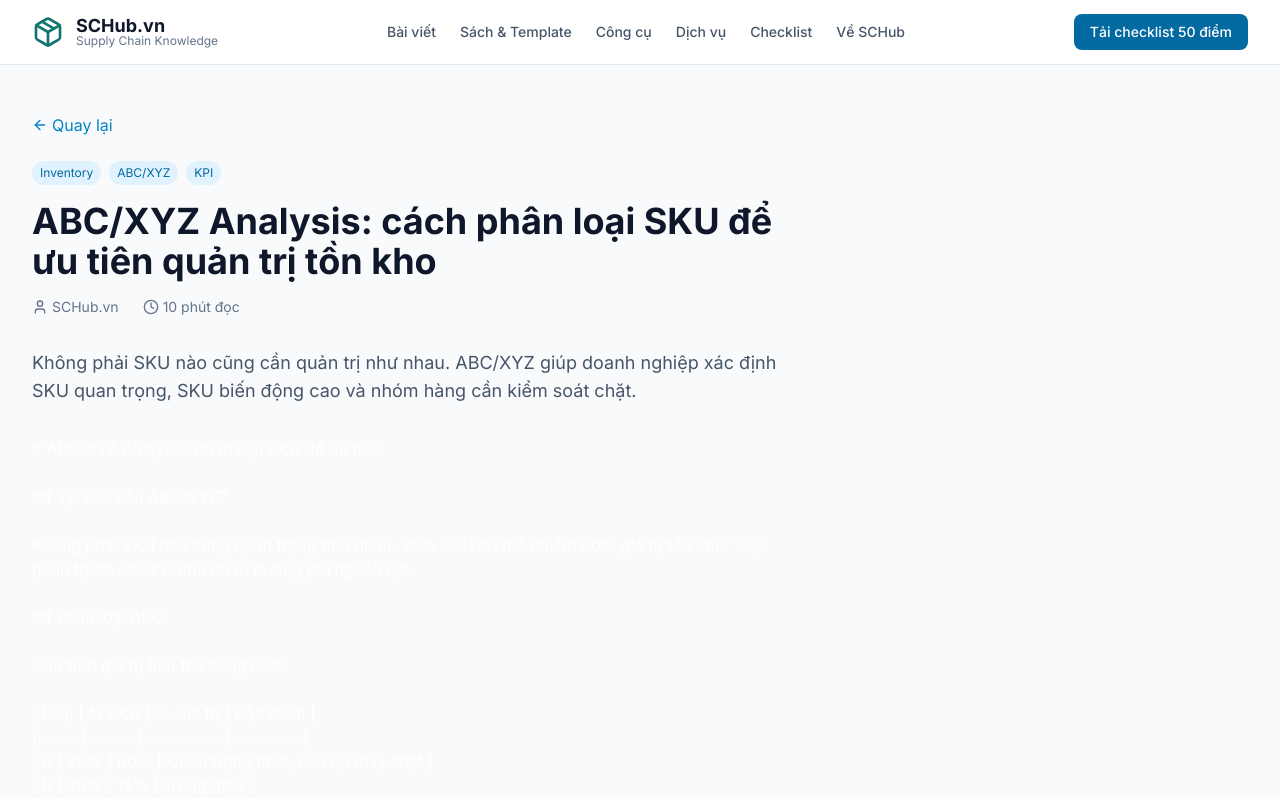
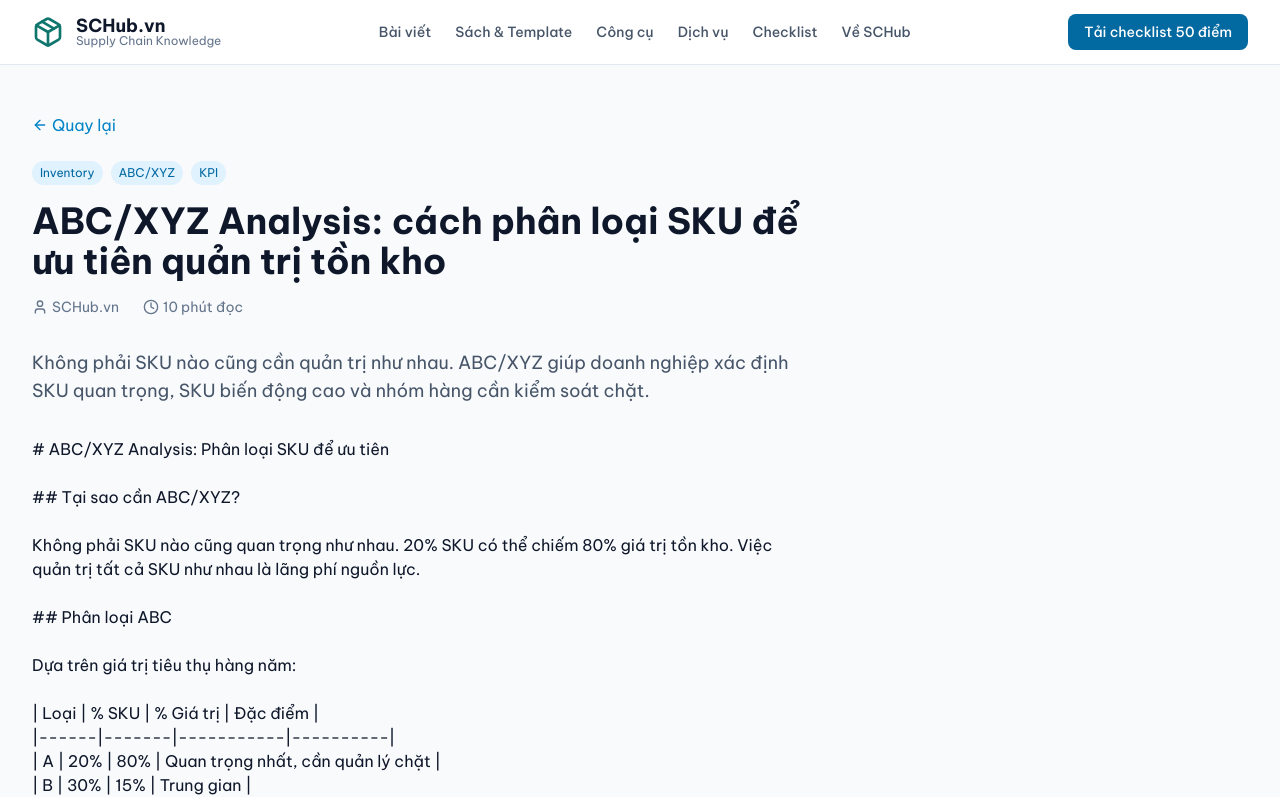
Before and after one commit to thangcq0310/my-portfolio, a React (Vite) app: page /articles/abc-xyz-analysis-phan-loai-sku in a window 1280 px wide. Shown: the top 797 px of the page. Built offline with nearby package versions, Linux system fonts and the light colour scheme.

Commit message:
feat: apply Enterprise theme - Be Vietnam Pro font, custom palette tokens

```diff
--- a/index.html
+++ b/index.html
@@ -8,7 +8,7 @@
     <meta name="description" content="Nền tảng kiến thức, công cụ và template Supply Chain thực chiến cho người Việt." />
     <link rel="preconnect" href="https://fonts.googleapis.com" />
     <link rel="preconnect" href="https://fonts.gstatic.com" crossorigin />
-    <link href="https://fonts.googleapis.com/css2?family=Inter:wght@400;500;600;700&display=swap" rel="stylesheet" />
+    <link href="https://fonts.googleapis.com/css2?family=Be+Vietnam+Pro:wght@400;500;600;700&display=swap" rel="stylesheet" />
   </head>
   <body>
     <div id="root"></div>
--- a/src/index.css
+++ b/src/index.css
@@ -4,266 +4,68 @@
 
 @layer base {
   :root {
-    --background: 0 0% 3.9%;
-    --foreground: 0 0% 100%;
-    --card: 0 0% 3.9%;
-    --card-foreground: 0 0% 100%;
-    --popover: 0 0% 3.9%;
-    --popover-foreground: 0 0% 100%;
-    --primary: 346 77% 50%;
-    --primary-foreground: 0 0% 100%;
-    --secondary: 217.2 91% 50%;
-    --secondary-foreground: 0 0% 100%;
-    --muted: 0 0% 14%;
-    --muted-foreground: 0 0% 63%;
-    --accent: 217.2 91% 50%;
-    --accent-foreground: 0 0% 100%;
-    --destructive: 0 84% 60%;
-    --destructive-foreground: 0 0% 100%;
-    --border: 0 0% 14%;
-    --input: 0 0% 14%;
-    --ring: 346 77% 50%;
+    --primary: #072C2C;
+    --primary-foreground: #FFFFFF;
+    --secondary: #FF5F03;
+    --secondary-foreground: #FFFFFF;
+    --success: #16A34A;
+    --success-foreground: #FFFFFF;
+    --warning: #D97706;
+    --warning-foreground: #FFFFFF;
+    --danger: #DC2626;
+    --danger-foreground: #FFFFFF;
+    --surface: #F8FAFC;
+    --text-primary: #0F172A;
+    --text-secondary: #475569;
+    --border: #E2E8F0;
     --radius: 0.75rem;
   }
 
   * {
-    @apply border-border;
+    @apply border-slate-200;
   }
 
   body {
-    @apply bg-[#0a0a0a] text-white font-sans antialiased;
+    @apply bg-slate-50 text-slate-900 font-sans antialiased;
   }
 }
 
 @layer utilities {
-/* --- Gradient Text --- */
-.text-gradient {
-    @apply bg-gradient-to-br from-pink-500 via-purple-500 to-blue-500 bg-clip-text text-transparent;
-  }
-
-  .text-gradient-pink {
-    @apply bg-gradient-to-br from-pink-500 to-pink-400 bg-clip-text text-transparent;
-  }
-
-  .text-gradient-blue {
-    @apply bg-gradient-to-br from-blue-500 to-blue-400 bg-clip-text text-transparent;
-  }
-
-  /* --- Glass Card (using raw CSS since v3 @apply doesn't support opacity) --- */
-  .glass-card {
-    background: linear-gradient(135deg, rgba(255, 255, 255, 0.08) 0%, rgba(255, 255, 255, 0.03) 100%);
-    backdrop-filter: blur(20px) saturate(200%);
-    -webkit-backdrop-filter: blur(20px) saturate(200%);
-    border: 1px solid rgba(255, 255, 255, 0.12);
-    border-radius: 1rem;
-    box-shadow: 0 8px 32px rgba(0, 0, 0, 0.3);
-  }
-
-  /* --- Glass --- */
-  .glass {
-    background: rgba(255, 255, 255, 0.05);
-    backdrop-filter: blur(16px) saturate(180%);
-    -webkit-backdrop-filter: blur(16px) saturate(180%);
-    border: 1px solid rgba(255, 255, 255, 0.1);
-  }
-
-  /* --- Glass Input --- */
-  .glass-input {
-    background: rgba(255, 255, 255, 0.03);
-    border: 1px solid rgba(255, 255, 255, 0.15);
-    border-radius: 0.75rem;
-    color: white;
-    outline: none;
-    transition: all 0.2s ease;
-  }
-
-  .glass-input::placeholder {
-    color: rgba(255, 255, 255, 0.4);
-  }
-
-  .glass-input:focus {
-    border-color: rgba(236, 72, 153, 0.5);
-    box-shadow: 0 0 0 2px rgba(236, 72, 153, 0.2);
-  }
-
-  /* --- Typewriter Cursor --- */
-  .cursor-blink {
-    @apply inline-block w-[2px] h-[1.2em] bg-pink-500 ml-[2px] align-text-bottom;
-    animation: blink 1s step-end infinite;
-  }
-
-  @keyframes blink {
-    0%, 100% { opacity: 1; }
-    50% { opacity: 0; }
-  }
-
-  /* --- Gradient Mesh Background --- */
-  .bg-mesh {
-    background:
-      radial-gradient(ellipse 100% 80% at 20% 10%, rgba(139, 92, 246, 0.15) 0%, transparent 50%),
-      radial-gradient(ellipse 80% 60% at 80% 20%, rgba(236, 72, 153, 0.12) 0%, transparent 50%),
-      radial-gradient(ellipse 60% 50% at 50% 80%, rgba(59, 130, 246, 0.1) 0%, transparent 50%),
-      radial-gradient(ellipse 100% 100% at 0% 100%, rgba(16, 185, 129, 0.05) 0%, transparent 40%);
-    background-color: hsl(0, 0%, 3.9%);
-  }
-
-  /* --- Dot Pattern Background --- */
-  .bg-dots {
-    background-image: radial-gradient(rgba(255, 255, 255, 0.05) 1px, transparent 1px);
-    background-size: 24px 24px;
-  }
-
-  /* --- Liquid Glass Effect --- */
-  .liquid-glass {
-    @apply relative rounded-3xl border border-white/15;
-    background: linear-gradient(
-      135deg,
-      rgba(255, 255, 255, 0.1) 0%,
-      rgba(255, 255, 255, 0.05) 40%,
-      rgba(255, 255, 255, 0.02) 100%
-    );
-    backdrop-filter: blur(24px) saturate(200%);
-    -webkit-backdrop-filter: blur(24px) saturate(200%);
-    box-shadow:
-      0 25px 50px -12px rgba(0, 0, 0, 0.4),
-      inset 0 1px 0 rgba(255, 255, 255, 0.1);
-  }
-
-  .glass {
-    @apply border border-white/10;
-    background: rgba(255, 255, 255, 0.05);
-    backdrop-filter: blur(16px) saturate(180%);
-    -webkit-backdrop-filter: blur(16px) saturate(180%);
-  }
-
-  .glass-card {
-    @apply rounded-2xl;
-    background: linear-gradient(
-      135deg,
-      rgba(255, 255, 255, 0.08) 0%,
-      rgba(255, 255, 255, 0.03) 100%
-    );
-    backdrop-filter: blur(20px) saturate(200%);
-    -webkit-backdrop-filter: blur(20px) saturate(200%);
-    border: 1px solid rgba(255, 255, 255, 0.12);
-    box-shadow:
-      0 8px 32px rgba(0, 0, 0, 0.3),
-      inset 0 1px 0 rgba(255, 255, 255, 0.1);
-  }
-
-  .glass-sidebar {
-    background: linear-gradient(
-      180deg,
-      rgba(10, 10, 10, 0.95) 0%,
-      rgba(5, 5, 5, 0.98) 100%
-    );
-    backdrop-filter: blur(20px);
-    -webkit-backdrop-filter: blur(20px);
-    border-right: 1px solid rgba(255, 255, 255, 0.06);
-  }
-
-  .glass-btn {
-    @apply rounded-xl border border-white/20 text-white font-semibold transition-all duration-300;
-    background: linear-gradient(135deg, #ec4899 0%, #8b5cf6 100%);
-    box-shadow: 0 4px 15px rgba(236, 72, 153, 0.3);
-  }
-
-  .glass-btn:hover {
-    @apply -translate-y-0.5;
-    box-shadow: 0 8px 25px rgba(236, 72, 153, 0.4);
-  }
-
-  .glass-btn-outline {
-    @apply rounded-xl border border-white/15 text-white font-semibold transition-all duration-300;
-    background: rgba(255, 255, 255, 0.03);
-    backdrop-filter: blur(10px);
-    -webkit-backdrop-filter: blur(10px);
-  }
-
-  .glass-btn-outline:hover {
-    background: rgba(255, 255, 255, 0.08);
-    border-color: rgba(255, 255, 255, 0.3);
-  }
-
-  .glass-badge {
-    @apply rounded-full px-3 py-1 text-xs;
-    background: rgba(255, 255, 255, 0.08);
-    backdrop-filter: blur(8px);
-    -webkit-backdrop-filter: blur(8px);
-    border: 1px solid rgba(255, 255, 255, 0.1);
-    color: rgba(255, 255, 255, 0.7);
-  }
-
   /* --- Skip Link --- */
   .skip-link {
-    @apply absolute -left-[9999px] z-[100] px-8 py-4 bg-primary text-white font-semibold rounded-br-xl;
+    @apply absolute -left-[9999px] z-[100] px-8 py-4 bg-sky-700 text-white font-semibold rounded-br-xl;
   }
 
   .skip-link:focus {
     @apply left-0;
   }
 
-  /* --- Glow Effects --- */
-  .glow-pink {
-    box-shadow: 0 0 20px rgba(236, 72, 153, 0.3);
+  /* --- Focus Ring --- */
+  .focus-ring:focus {
+    @apply outline-2 outline-offset-2 outline-sky-600;
   }
 
-  .glow-blue {
-    box-shadow: 0 0 20px rgba(59, 130, 246, 0.3);
+  /* --- Card Hover --- */
+  .card-hover {
+    @apply transition-all duration-200;
   }
 
-  /* --- Animations --- */
-  .hover-lift {
-    @apply transition-all duration-300;
+  .card-hover:hover {
+    @apply shadow-md -translate-y-0.5;
   }
 
-  .hover-lift:hover {
-    @apply -translate-y-1;
-    box-shadow: 0 20px 40px rgba(0, 0, 0, 0.3);
+  /* --- Text Truncate --- */
+  .line-clamp-2 {
+    display: -webkit-box;
+    -webkit-line-clamp: 2;
+    -webkit-box-orient: vertical;
+    overflow: hidden;
   }
 
-  .hover-scale {
-    @apply transition-transform duration-200;
-  }
-
-  .hover-scale:hover {
-    @apply scale-105;
-  }
-
-  .hover-shine {
-    @apply relative overflow-hidden;
-  }
-
-  .hover-shine::after {
-    content: '';
-    @apply absolute top-0 -left-full w-full h-full transition-all duration-500;
-    background: linear-gradient(
-      90deg,
-      transparent 0%,
-      rgba(255, 255, 255, 0.2) 50%,
-      transparent 100%
-    );
-  }
-
-  .hover-shine:hover::after {
-    @apply left-full;
-  }
-
-  .hover-glow {
-    @apply transition-shadow duration-300;
-  }
-
-  .hover-glow:hover {
-    box-shadow: 0 0 20px rgba(236, 72, 153, 0.2);
-  }
-
-  /* --- Touch Target --- */
-  .touch-target {
-    @apply min-h-[44px] min-w-[44px];
-  }
-
-  /* --- Voice Focus --- */
-  .voice-focus:focus {
-    @apply outline outline-2 outline-offset-2 outline-pink-500;
+  .line-clamp-3 {
+    display: -webkit-box;
+    -webkit-line-clamp: 3;
+    -webkit-box-orient: vertical;
+    overflow: hidden;
   }
 }
--- a/tailwind.config.js
+++ b/tailwind.config.js
@@ -7,19 +7,19 @@ export default {
   theme: {
     extend: {
       fontFamily: {
-        sans: ['Inter', 'system-ui', '-apple-system', 'BlinkMacSystemFont', 'Segoe UI', 'Roboto', 'sans-serif'],
-        mono: ['Fira Code', 'ui-monospace', 'Consolas', 'monospace'],
+        sans: ['Be Vietnam Pro', 'system-ui', '-apple-system', 'BlinkMacSystemFont', 'Segoe UI', 'Roboto', 'sans-serif'],
+        mono: ['JetBrains Mono', 'ui-monospace', 'Consolas', 'monospace'],
       },
       colors: {
-        background: 'hsl(0, 0%, 3.9%)',
-        foreground: 'hsl(0, 0%, 100%)',
-        primary: 'hsl(346, 77%, 50%)',
-        secondary: 'hsl(217.2, 91%, 50%)',
-        muted: {
-          DEFAULT: 'hsl(0, 0%, 14%)',
-          foreground: 'hsl(0, 0%, 63%)',
-        },
-        border: 'hsl(0, 0%, 14%)',
+        // Enterprise theme tokens
+        primary: '#072C2C',       // Dark teal - primary brand
+        secondary: '#FF5F03',      // Orange - secondary accent
+        success: '#16A34A',        // Green - success states
+        warning: '#D97706',        // Amber - warning states
+        danger: '#DC2626',          // Red - error/danger states
+        surface: '#F8FAFC',        // Light background (slate-50 equivalent)
+        'text-primary': '#0F172A', // Dark slate for headings
+        'text-secondary': '#475569', // Medium slate for body
       },
       borderRadius: {
         DEFAULT: '0.75rem',
```
Also changed, not shown: 1 other file (tests, documents, lock files or other folders).
